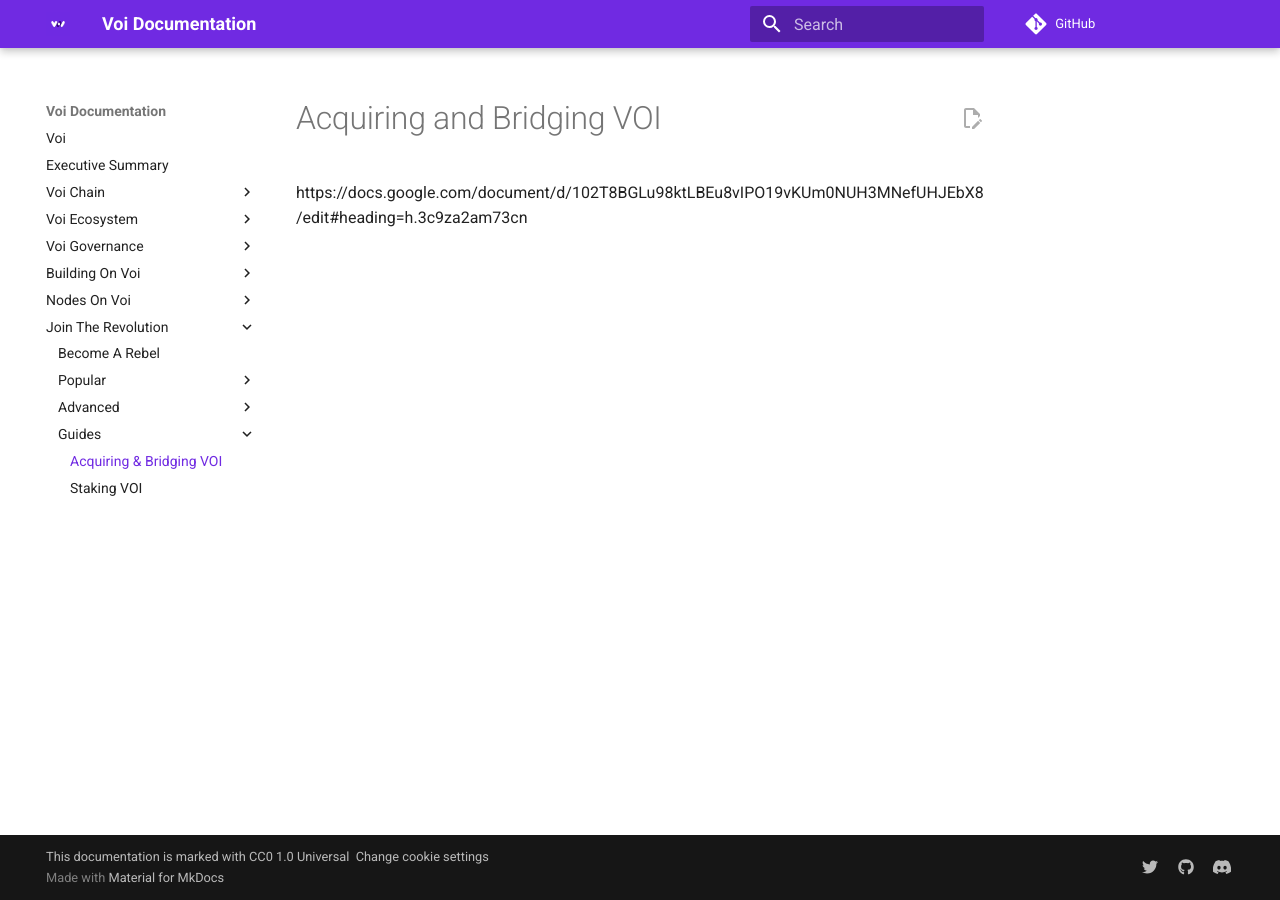
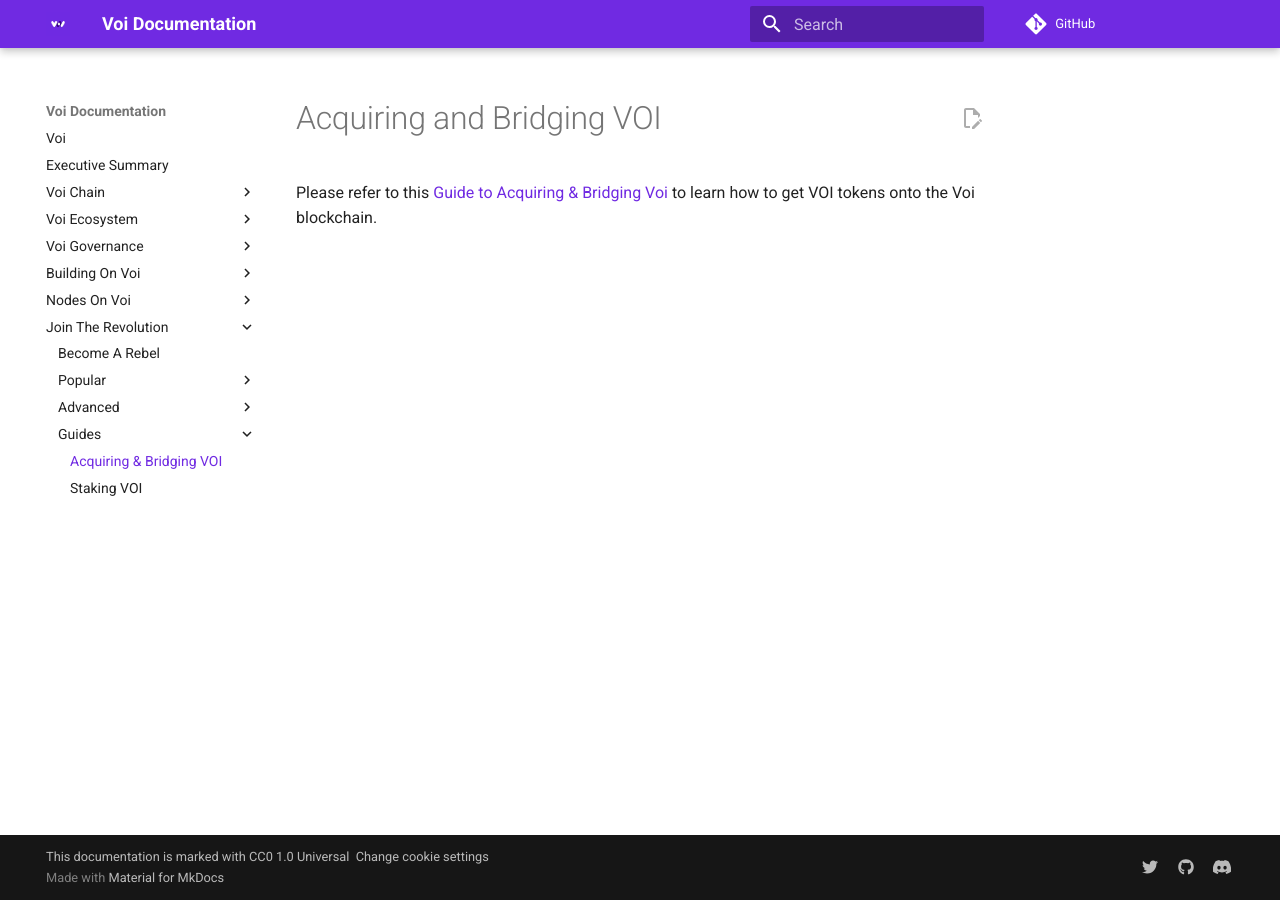
Before and after one commit to VoiNetwork/learn-more, an MkDocs documentation site: the page built from docs/guides/acquiring-and-bridging.md, in a window 1280 px wide. Built offline with MkDocs 1.6.1 and Material for MkDocs 9.7.7, drawn with Linux system fonts in a browser that asks for light colours; plug-ins that fetch from the network failed and are left out; comment, search, counter and statistics services are not loaded.

Commit message:
Update acquiring-and-bridging.md

```diff
--- a/docs/guides/acquiring-and-bridging.md
+++ b/docs/guides/acquiring-and-bridging.md
@@ -1,3 +1,3 @@
 # Acquiring and Bridging VOI
 
-https://docs.google.com/document/d/102T8BGLu98ktLBEu8vIPO19vKUm0NUH3MNefUHJEbX8/edit#heading=h.3c9za2am73cn
+Please refer to this [Guide to Acquiring & Bridging Voi](https://docs.google.com/document/d/19_m3y2BD1VGARl2VPF0fFq8qr6mJN7lsGbatjG1-QXQ/edit#heading=h.3c9za2am73cn) to learn how to get VOI tokens onto the Voi blockchain.
```
